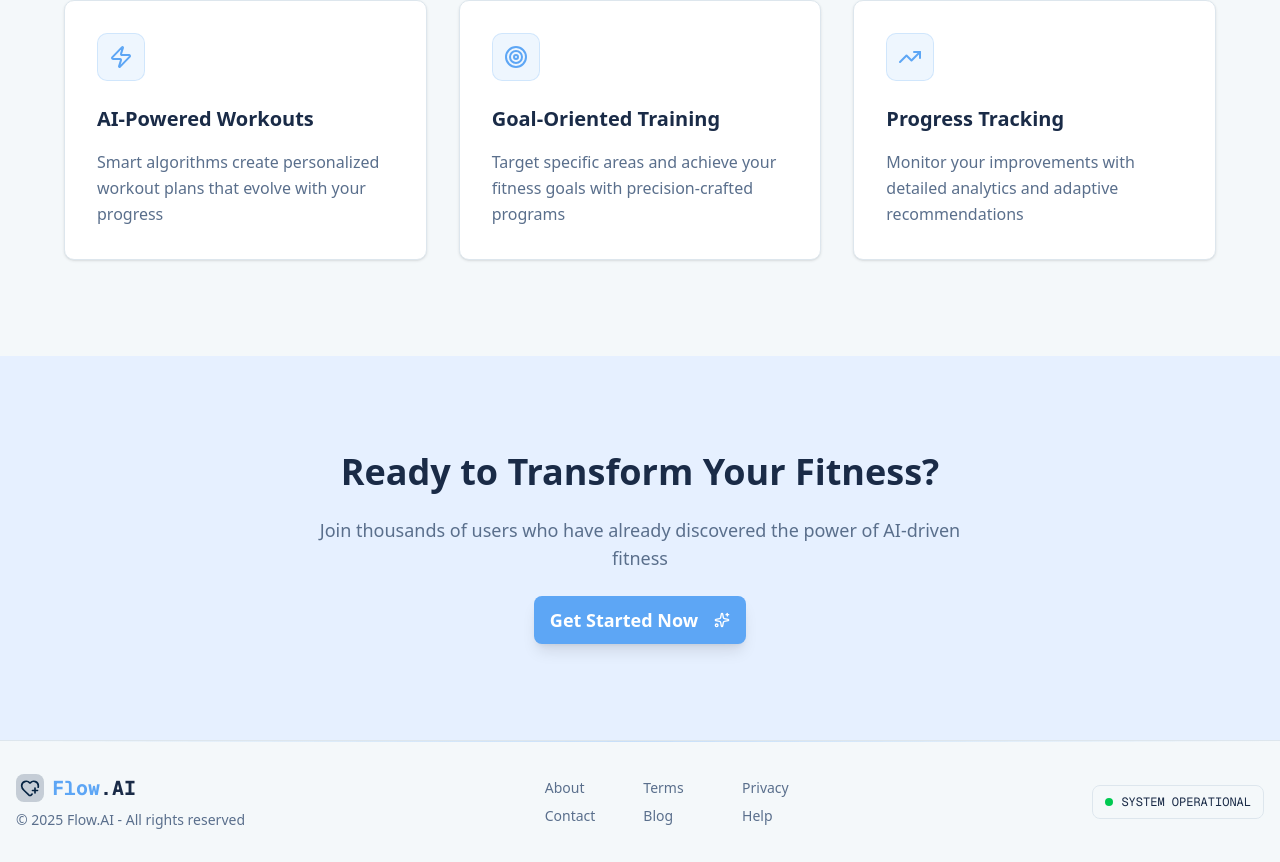
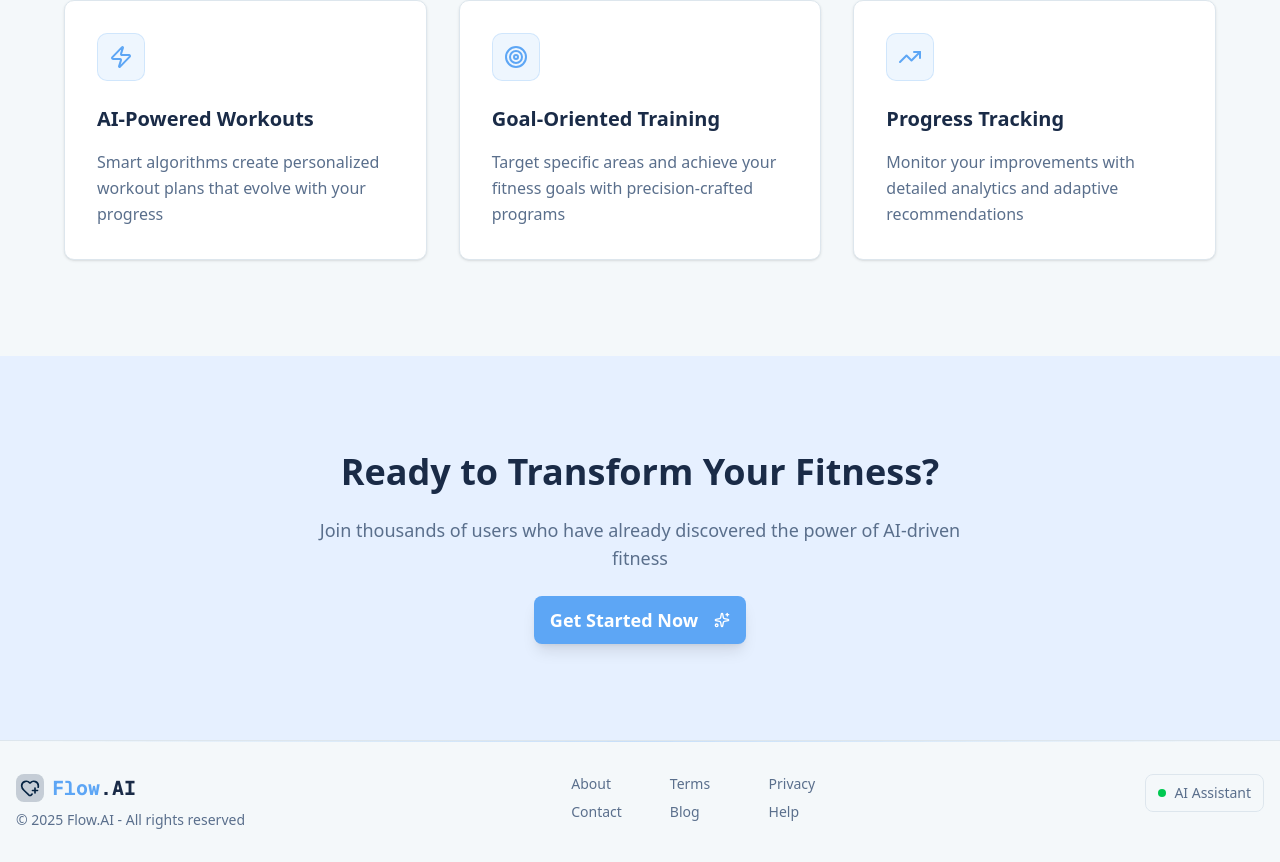
Before and after one commit to harshitarr/FlowAI, a Next.js app: page / in a window 1280 px wide. Shown: the part 973-1835 px from the top of the page. Built offline with nearby package versions, Linux system fonts and the light colour scheme; no server answers.

Commit message:
Final-updation

```diff
--- a/src/app/generate-program/page.jsx
+++ b/src/app/generate-program/page.jsx
@@ -299,7 +299,7 @@ const GenerateProgramPage = () => {
             Generate Your <span className="text-primary uppercase">Fitness Program</span>
           </h1>
           <p className="text-md text-muted-foreground mt-2">
-            Use the voice assistant to create your **personalized plan**
+            Use the voice assistant to create your personalized plan
           </p>
         </div>
 
--- a/src/components/Footer.jsx
+++ b/src/components/Footer.jsx
@@ -1,4 +1,4 @@
-import {HeartPlus } from "lucide-react";
+import { HeartPlus } from "lucide-react";
 import Link from "next/link";
 
 const Footer = () => {
@@ -8,67 +8,78 @@ const Footer = () => {
       <div className="h-px w-full bg-gradient-to-r from-transparent via-primary/30 to-transparent"></div>
 
       <div className="container mx-auto px-4 py-8">
-        <div className="flex flex-col md:flex-row justify-between items-center gap-6">
+        {/* Main layout container.
+          - Mobile: Vertical stack, centered items.
+          - Desktop: Horizontal row, space-between, top-aligned items.
+        */}
+        <div className="flex flex-col items-center gap-6 md:flex-row md:justify-between md:items-start">
+
           {/* Logo and Copyright */}
-          <div className="flex flex-col items-center md:items-start gap-2">
-          <Link href="/" className="flex items-center gap-2">
+          <div className="flex flex-col items-center gap-2 md:items-start">
+            <a href="/" className="flex items-center gap-2">
               <div className="p-1 bg-secondary-foreground/20 rounded-md">
-                <HeartPlus  className="w-5 h-5 text-secondary-foreground" />
+                <HeartPlus className="w-5 h-5 text-secondary-foreground" />
               </div>
-            <span className="text-xl font-bold font-mono">
-              <span className="text-primary">Flow</span>.AI
-            </span>
-          </Link>
+              <span className="text-xl font-bold font-mono">
+                <span className="text-primary">Flow</span>.AI
+              </span>
+            </a>
             <p className="text-sm text-muted-foreground">
               © {new Date().getFullYear()} Flow.AI - All rights reserved
             </p>
           </div>
 
           {/* Links */}
-          <div className="grid grid-cols-2 md:grid-cols-3 gap-x-12 gap-y-2 text-sm">
-            <Link
+          <div className="grid grid-cols-2 gap-y-2 gap-x-12 text-sm md:grid-cols-3">
+            <a
               href="/about"
               className="text-muted-foreground hover:text-primary transition-colors"
             >
               About
-            </Link>
-            <Link
+            </a>
+            <a
               href="/terms"
               className="text-muted-foreground hover:text-primary transition-colors"
             >
               Terms
-            </Link>
-            <Link
+            </a>
+            <a
               href="/privacy"
               className="text-muted-foreground hover:text-primary transition-colors"
             >
               Privacy
-            </Link>
-            <Link
+            </a>
+            <a
               href="/contact"
               className="text-muted-foreground hover:text-primary transition-colors"
             >
               Contact
-            </Link>
-            <Link
+            </a>
+            <a
               href="/blog"
               className="text-muted-foreground hover:text-primary transition-colors"
             >
               Blog
-            </Link>
-            <Link
+            </a>
+            <a
               href="/help"
               className="text-muted-foreground hover:text-primary transition-colors"
             >
               Help
-            </Link>
+            </a>
           </div>
 
           {/* Status */}
           <div className="flex items-center gap-2 px-3 py-2 border border-border rounded-md bg-background/50">
-            <div className="w-2 h-2 rounded-full bg-green-500"></div>
-            <span className="text-xs font-mono">SYSTEM OPERATIONAL</span>
+            <span className="relative flex h-2 w-2">
+              <span className="animate-ping absolute inline-flex h-full w-full rounded-full bg-green-400 opacity-75"></span>
+              <span className="relative inline-flex rounded-full h-2 w-2 bg-green-500"></span>
+            </span>
+            <span className="text-sm text-muted-foreground">
+              AI Assistant
+            </span>
           </div>
+
         </div>
       </div>
     </footer>
--- a/src/components/Navbar.jsx
+++ b/src/components/Navbar.jsx
@@ -2,7 +2,7 @@
 
 import { useState } from "react";
 import { SignInButton, SignUpButton, UserButton, useUser } from "@clerk/nextjs";
-import { DumbbellIcon, HomeIcon, UserIcon, ZapIcon , HeartPlus, Sparkles  } from "lucide-react";
+import {  HomeIcon, UserIcon, ZapIcon , HeartPlus, Sparkles  } from "lucide-react";
 import { FiMenu, FiX } from "react-icons/fi";
 import Link from "next/link";
 import { Button } from "./ui/button";
```
